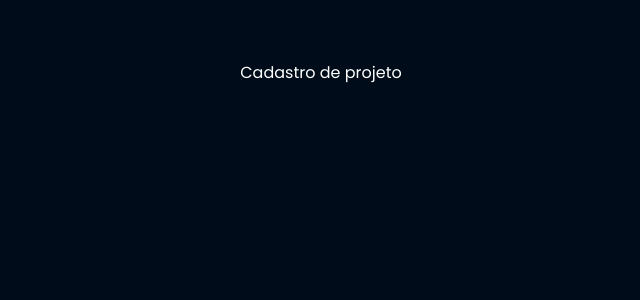
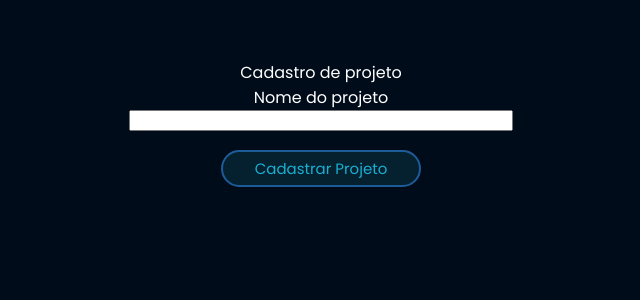
Before and after one commit to AfonsoMachado/blockhub-challenge, a Vue app: page /project in a window 1280 px wide. Shown: the top 300 px of the page, without its empty margins (319-959 px from the left). Built offline with nearby package versions, Linux system fonts and the light colour scheme.

Commit message:
tela de cadastro de novo projeto

```diff
--- a/src/components/Project.vue
+++ b/src/components/Project.vue
@@ -1,15 +1,36 @@
 <template>
-  <div>
+  <div class="container">
     Cadastro de projeto
+    <div id="project-box">
+      <form method="POST">
+        <div class="form-container">
+          <label for="name">Nome do projeto</label>
+          <input type="text" name="name" id="name" value="" />
+        </div>
+        <div id="botao">
+          <button id="cdp" type="submit">Cadastrar Projeto</button>
+        </div>
+      </form>
+    </div>
   </div>
 </template>
 
 <script>
-export default {
-
-}
+export default {};
 </script>
 
 <style>
+#project-box {
+  width: 30%;
+}
 
+#botao2 {
+  display: flex;
+  justify-content: center;
+  margin-top: 5%;
+}
+
+#cdp {
+  width: 200px;
+}
 </style>
--- a/src/components/Register.vue
+++ b/src/components/Register.vue
@@ -3,7 +3,8 @@
     Cadastro de Usuário
     <div id="register-box">
       <form method="POST" @submit="registerUser">
-        <div class="form">
+        <div class="form-container">
+          <!-- mudar para LABEL -->
           <legend>Nome</legend>
           <input
             type="text"
--- a/src/store.js
+++ b/src/store.js
@@ -20,6 +20,7 @@ export default new Vuex.Store({
         delete axios.defaults.headers.common['Authorization'];
       }
       console.log('TOKEN ARMAZENADO: ', state.tokenAtual);
+      console.log(axios.defaults.headers.common);
     },
   },
 });
```
